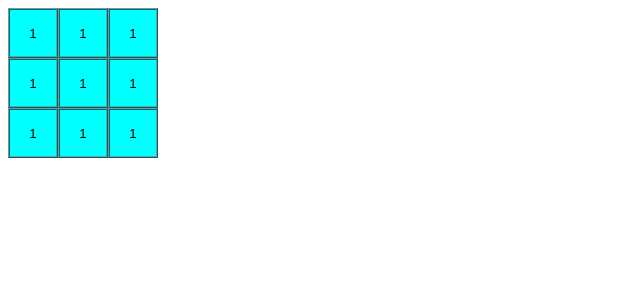
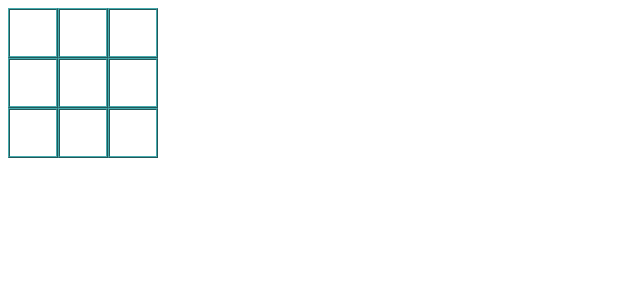
Before and after one commit to TBdilum/tic-tac-toe, a React (Vite) app in the folder tic-tac-toe/: page / in a window 1280 px wide. Shown: the top 300 px of the page, without its empty margins (0-640 px from the left). Built offline with nearby package versions, Linux system fonts and the light colour scheme.

Commit message:
Added useStare and made buttons register clicks

```diff
--- a/tic-tac-toe/src/App.jsx
+++ b/tic-tac-toe/src/App.jsx
@@ -1,23 +1,24 @@
-import Board from "./Button.jsx";
+import Square from './Button.jsx'
 
-export default function App (){
-    return(
-    <>
-        <div>
-        <Board value={1}/>
-        <Board value={1}/>
-        <Board value={1}/>
+export default function Board() {
+
+    return (
+      <>
+        <div className="board-row">
+          <Square />
+          <Square />
+          <Square />
         </div>
-        <div>
-        <Board value={1}/>
-        <Board value={1}/>
-        <Board value={1}/>
+        <div className="board-row">
+          <Square />
+          <Square />
+          <Square />
         </div>
-        <div>
-        <Board value={1}/>
-        <Board value={1}/>
-        <Board value={1}/>
+        <div className="board-row">
+          <Square />
+          <Square />
+          <Square />
         </div>
-        </>
-
-    )}
+      </>
+    );
+  }
--- a/tic-tac-toe/src/Button.jsx
+++ b/tic-tac-toe/src/Button.jsx
@@ -1,9 +1,17 @@
-import { useState } from "react";
+import { useState } from 'react';
 
-export default function Board({ value }) {
+export default function Square() {
+  const [value, setValue] = useState(null);
 
-    function handleClick (){
-        console.log('clicked');
-    }
-    return <button className="square" onClick={handleClick}>{value}</button>;
-};
+  function handleClick() {
+    setValue('X');
+  }
+
+  return (
+    <button
+      className="square"
+      onClick={handleClick}>
+      {value}
+    </button>
+  );
+}
--- a/tic-tac-toe/src/index.css
+++ b/tic-tac-toe/src/index.css
@@ -2,10 +2,11 @@
     width: 50px;
     height: 50px;
     text-align: center;
-    background-color: aqua;
+    background-color: rgb(255, 255, 255);
     border-style: ridge;
-    justify-content: right;
     border-color: rgb(69, 171, 174);
-
-
+    float: left;
 }
+.board-row{
+    display: table;
+}
```
